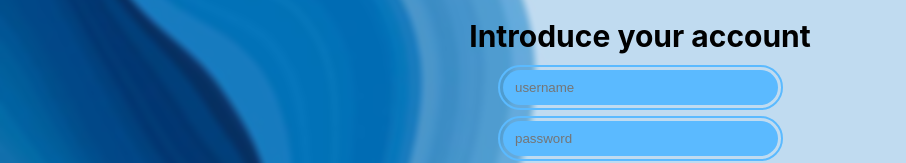
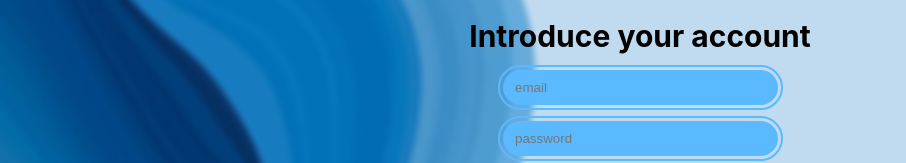
Before and after one commit to SaulArteaga/ChatXPress-FrontEnd-Web, a React (Create React App) app: page / in a window 1280 px wide. Shown: the part 323-486 px from the top of the page, without its empty margins (0-906 px from the left). Built offline with nearby package versions, Linux system fonts and the light colour scheme.

Commit message:
feat: created fetch function for data in login

```diff
--- a/src/pages/Login/Login.tsx
+++ b/src/pages/Login/Login.tsx
@@ -1,7 +1,8 @@
 import { useState } from "react";
 import style from "./Login.module.css";
-import { adminUser } from "../../data/data";
+// import { adminUser } from "../../data/data";
 import { useNavigate } from "react-router-dom";
+import loginUser from "../../services/login.user.service";
 
 /**
  * This function creates a Login page with two basic inputs
@@ -13,8 +14,9 @@ function Login() {
    * We made an empty user to use in the useState
    */
   const initUser = {
-    username: "",
+    email: "",
     password: "",
+    nameRole: "admin",
   };
 
   /**
@@ -46,15 +48,20 @@ function Login() {
    * redirected to the main page, if not it shows an alert with a message.
    */
   function checkLogin() {
-    if (
-      user.username === adminUser.name &&
-      user.password === adminUser.password
-    ) {
-      setuser(initUser);
-      navigate("/home");
-    } else {
-      window.alert("Usuario incorrecto");
-    }
+    const fetchData = async () => {
+      console.log("Aqui");
+      const data = await loginUser(user);
+      console.log(data);
+
+      if (data != null) {
+        window.alert("Hola tonoto");
+        setuser(initUser);
+        navigate("/home");
+      } else {
+        window.alert("Usuario incorrecto");
+      }
+    };
+    fetchData();
   }
 
   return (
@@ -65,11 +72,11 @@ function Login() {
         <div className={style.inputs}>
           <input
             type="text"
-            id="username"
-            name="username"
-            value={user.username}
+            id="email"
+            name="email"
+            value={user.email}
             onChange={handleInputChange}
-            placeholder="username"
+            placeholder="email"
           />
           <input
             type="password"
```
